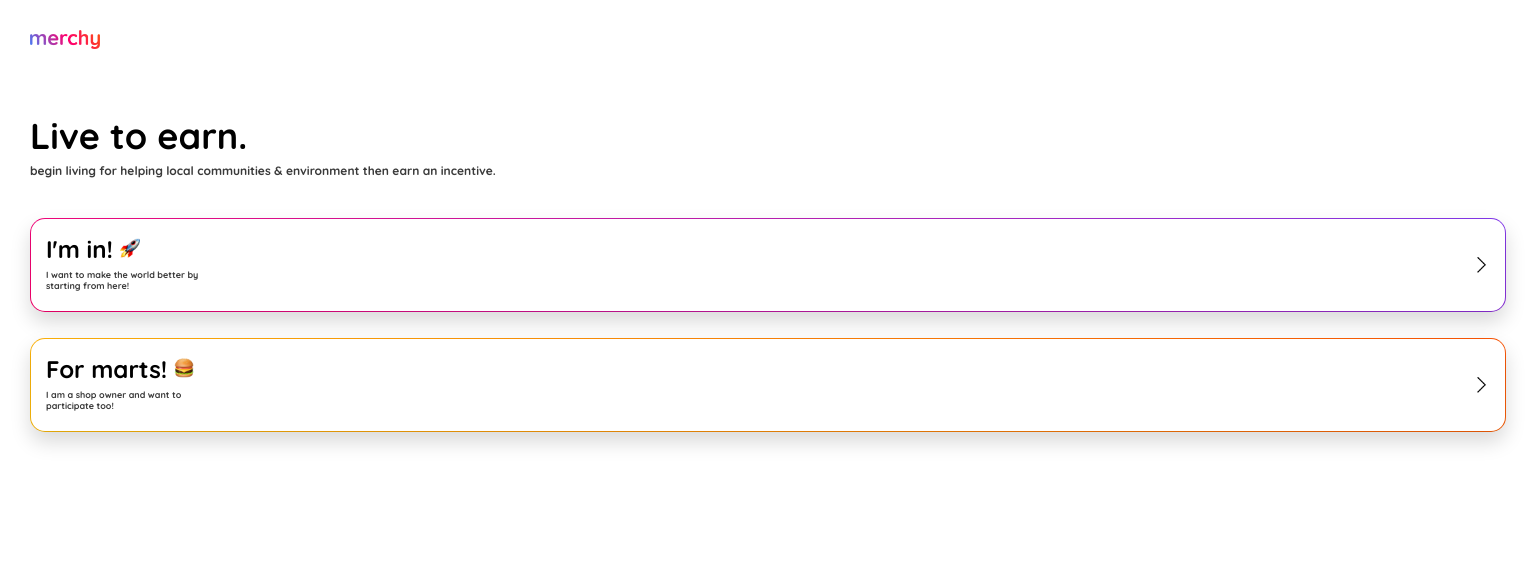
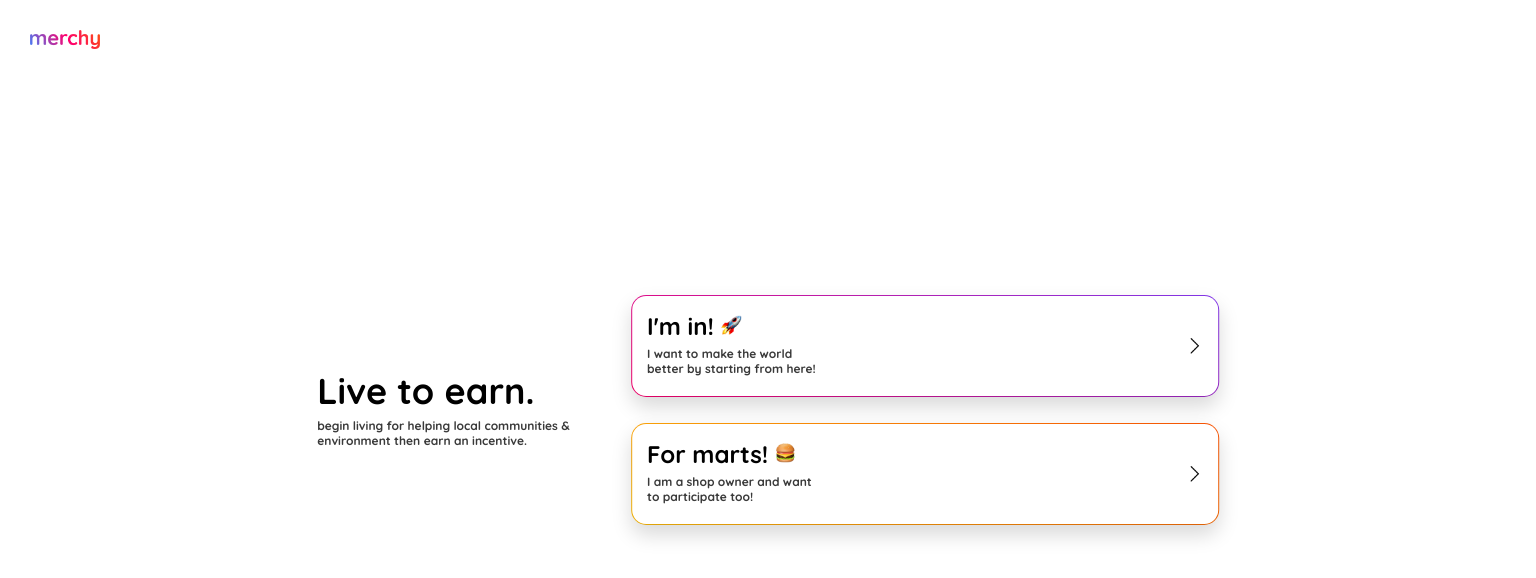
Before and after one commit to kaoapithepp/merchy-validation-page, a React (Create React App) app: page / in a window 1536 px wide. Shown: the top 578 px of the page. Built offline with nearby package versions, Linux system fonts and the light colour scheme.

Commit message:
perf: media query

```diff
--- a/src/App.css
+++ b/src/App.css
@@ -36,7 +36,7 @@ h4 {
 h5 {
   font-family: 'Quicksand', sans-serif;
   font-weight: 700;
-  font-size: 12px;
+  font-size: 14px;
   margin: 0px;
 }
 
@@ -75,6 +75,18 @@ input::placeholder {
   color: #C4C4C4;
 }
 
+/* Chrome, Safari, Edge, Opera */
+input::-webkit-outer-spin-button,
+input::-webkit-inner-spin-button {
+  -webkit-appearance: none;
+  margin: 0;
+}
+
+/* Firefox */
+input[type=number] {
+  -moz-appearance: textfield;
+}
+
 button {
   font-family: 'Quicksand', sans-serif;
   font-weight: 600;
--- a/src/components/ButtonCard.css
+++ b/src/components/ButtonCard.css
@@ -4,7 +4,7 @@
 
 .button-style p {
     width: 170px;
-    font-size: 9px;
+    font-size: 12px;
 }
 
 .button-style img {
--- a/src/page/contact.js
+++ b/src/page/contact.js
@@ -60,6 +60,7 @@ const Contact = () => {
                             <input type="email" placeholder="example@example.com" value={email} onChange={e => { setEmail(e.target.value) }}/>
                         </div>
                         <div className="form-elem">
+                            <div className="helper">
                                 <div className="inline-block">
                                     <h5>Age</h5>
                                     <input type="number" placeholder="number only" value={age} onChange={e => { setAge(e.target.value) }}/>
@@ -67,6 +68,7 @@ const Contact = () => {
                                 <div className="inline-block">
                                     <h5>Postcode</h5>
                                     <input type="text" placeholder="ex. 50200" value={postCode} onChange={e => { setPostCode(e.target.value) }}/>
+                                </div>
                             </div>
                         </div>
                         <div className="form-elem">
--- a/src/page/page-style.css
+++ b/src/page/page-style.css
@@ -61,3 +61,39 @@
     color: #7ce0ff;
     outline: none;
 }
+
+@media only screen and (min-width: 1366px) {
+    .content {
+        margin : 10px;
+        padding: 20px;
+        display: flex;
+        flex-direction: row;
+        justify-content: space-between;
+        align-items: center;
+        width: 60%;
+
+        position: absolute;
+        top: 50%;
+        left: 50%;
+        transform: translate(-50%, -50%);
+    }
+
+    .header-text {
+        width: 300px;
+    }
+
+    .interact-section {
+        margin: 40px 20px;
+        width: 600px;
+    }
+
+    .form-elem {
+        margin: 5px 0px;
+        width: 600px;
+    }
+    .inline-block {
+        margin: 5px 0px;
+        display: inline-flex;
+        align-items: center;
+    }
+}
```
Also changed, not shown: 1 other file (tests, documents, lock files or other folders). Lines whose indentation alone changed are shown as unchanged.
